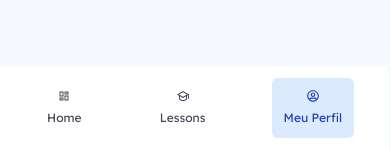
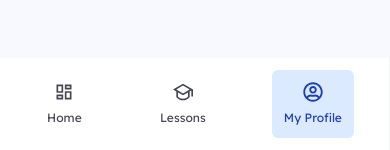
Before and after one commit to PHSalazar/slow-englishai, a React (Vite) app: page /slow-englishai/profile/setup-wizard in a window 390 px wide. Shown: the part 694-844 px from the top of the page. Built offline with nearby package versions, Linux system fonts and the light colour scheme.

Commit message:
refactor: sidebar icons to map and adjust size for mobile

```diff
--- a/package.json
+++ b/package.json
@@ -1,10 +1,10 @@
 {
-  "name": "slow-english",
+  "name": "slow-englishai",
   "private": true,
   "version": "0.0.0",
   "type": "module",
   "scripts": {
-    "dev": "vite",
+    "dev": "vite --host",
     "build": "tsc -b && vite build",
     "lint": "eslint .",
     "preview": "vite preview"
--- a/src/components/Sidebar.tsx
+++ b/src/components/Sidebar.tsx
@@ -1,11 +1,20 @@
-import { FaRegUserCircle } from "react-icons/fa"
-import { MdOutlineDashboard } from "react-icons/md"
-import { RiGraduationCapLine } from "react-icons/ri"
-import { NavLink } from "react-router-dom"
+import { FaRegUserCircle } from "react-icons/fa";
+import { MdOutlineDashboard } from "react-icons/md";
+import { RiGraduationCapLine } from "react-icons/ri";
+import { NavLink } from "react-router-dom";
+
+
+const menuIcons = [
+    { to: '/', label: "Home", icon: MdOutlineDashboard },
+    { to: 'lessons', label: "Lessons", icon: RiGraduationCapLine },
+    { to: 'profile', label: "My Profile", icon: FaRegUserCircle },
+];
 
 const Sidebar = () => {
     const baseStyle = `p-3 rounded-md`;
     const activeClass = ({ isActive }: { isActive: boolean }) => `${baseStyle} ${isActive ? `bg-[#DBEAFE] text-[#1E40AF]` : ``}`;
+
+    const classIcon = "text-xl sm:text-base";
 
 
     return (
@@ -16,15 +25,13 @@ const Sidebar = () => {
                 <p className="text-xs">Lorem, ipsum dolor.</p>
             </div>
             <ul className="flex flex-row sm:flex-col flex-1 justify-around sm:justify-start gap-2">
-                <NavLink to="/" className={activeClass}>
-                    <li className="flex flex-col sm:flex-row flex-nowrap items-center gap-2 text-xs sm:text-sm hover:text-[#1E40AF]"><MdOutlineDashboard />Home</li>
-                </NavLink>
-                <NavLink to="lessons" className={activeClass}>
-                    <li className="flex flex-col sm:flex-row flex-nowrap items-center gap-2 text-xs sm:text-sm hover:text-[#1E40AF]"><RiGraduationCapLine />Lessons</li>
-                </NavLink>
-                <NavLink to="profile" className={activeClass}>
-                    <li className="flex flex-col sm:flex-row flex-nowrap items-center gap-2 text-xs sm:text-sm hover:text-[#1E40AF]"><FaRegUserCircle />Meu Perfil</li>
-                </NavLink>
+                {
+                    menuIcons.map((menuItem) => (
+                        <NavLink to={menuItem.to} className={activeClass}>
+                            <li className="flex flex-col sm:flex-row flex-nowrap items-center gap-2 text-xs sm:text-sm hover:text-[#1E40AF]"><menuItem.icon className={classIcon} /> {menuItem.label}</li>
+                        </NavLink>
+                    ))
+                }
             </ul>
 
 
```
